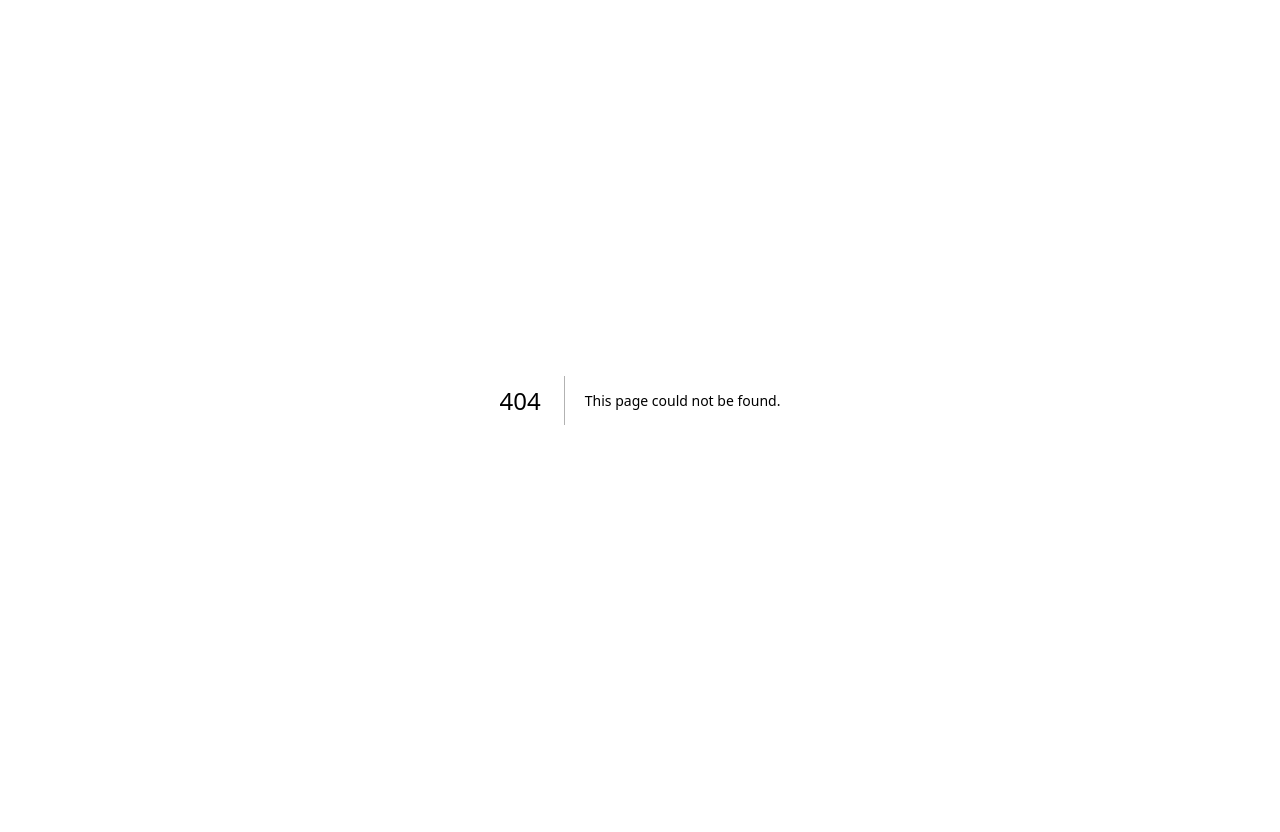
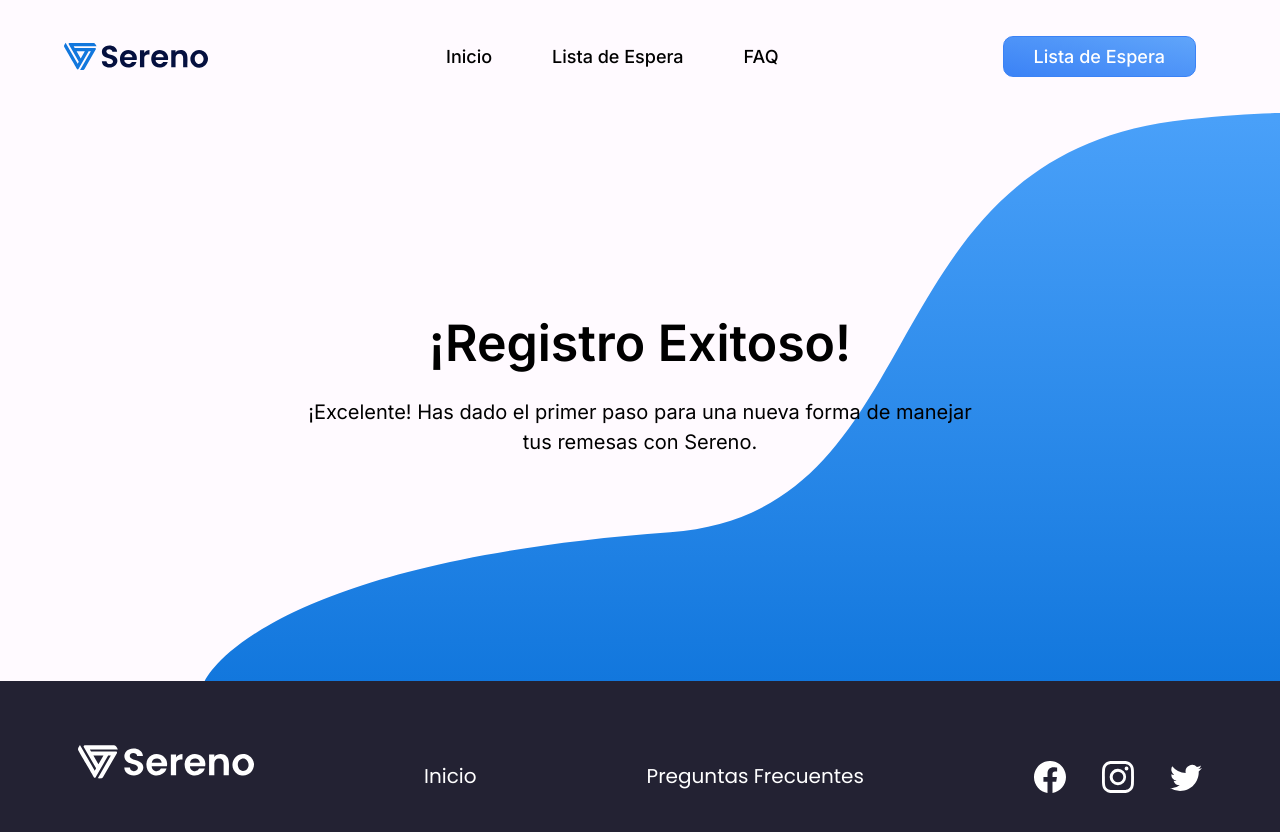
Before and after one commit to MansuttiD/sereno-web, a Next.js app: page /register/success in a window 1280 px wide. Before the commit this address had no page. Shown: the top 832 px of the page. Before the commit the page ends 800 px from the top, so only its background shows below. Built offline with nearby package versions, Linux system fonts and the light colour scheme.

Commit message:
ci: thanks page reload

```diff
--- a/src/app/layout.tsx
+++ b/src/app/layout.tsx
@@ -1,5 +1,6 @@
 import type { Metadata } from 'next';
 import { Inter } from 'next/font/google';
+import HeaderPrincipal from '../components/shared/HeaderPrincipal';
 import './globals.css';
 
 const inter = Inter({ subsets: ['latin'] });
@@ -19,7 +20,10 @@ export default function RootLayout({
       <head>
         <script async defer src="/fb-pixel.js" />
       </head>
-      <body className={inter.className}>{children}</body>
+      <body className={inter.className}>
+      <HeaderPrincipal  />
+        {children}
+        </body>
     </html>
   );
 }
--- a/src/app/page.tsx
+++ b/src/app/page.tsx
@@ -2,14 +2,13 @@ import BoxFaqs from '../components/home/BoxFaqs';
 import Jointelegram from '../components/home/JoinTelegram';
 import PrincipalSection from '../components/home/PrincipalSection';
 import FooterPrincipal from '../components/shared/FooterPrincipal';
-import HeaderPrincipal from '../components/shared/HeaderPrincipal';
+
 
 export default function Home() {
   return (
     <>
       <div className="bg-general_backgound">
         <div>
-          <HeaderPrincipal/>
           <PrincipalSection/>
           <BoxFaqs/>
           <Jointelegram/>
--- a/src/app/register/page.tsx
+++ b/src/app/register/page.tsx
@@ -1,7 +1,7 @@
 'use client';
 import FooterPrincipal from '@/src/components/shared/FooterPrincipal';
-import HeaderPrincipal from '@/src/components/shared/HeaderPrincipal';
 import axios from 'axios';
+import { useRouter } from 'next/navigation';
 import { useState } from 'react';
 import { useForm } from 'react-hook-form';
 import Swal from 'sweetalert2';
@@ -51,16 +51,16 @@ export default function Registersereno() {
   }
 `;
 
-Swal.fire({
-  title: 'Cargando',
+    Swal.fire({
+      title: 'Cargando',
       text: 'Por favor espera...',
       icon: 'info',
       allowOutsideClick: false, // Evita que el usuario cierre el cuadro de alerta haciendo clic fuera de él
       showCancelButton: false, // Puedes cambiar esto según tus necesidades
       showConfirmButton: false, // Puedes cambiar esto según tus necesidades
-})
+    });
 
-axios
+    axios
       .post(
         url,
         {
@@ -74,12 +74,17 @@ axios
         }
       )
       .then((res) => {
-        Swal.close();
+
 
         if (res.data.errors) {
           const message = res.data.errors[0].message;
           throw new Error(message);
         }
+
+
+
+        router.push("./register/success")
+        Swal.close();
 
         setSuccessfulRegistration(true);
         reset(defaultValues);
@@ -92,18 +97,19 @@ axios
           confirmButtonText: 'Cool',
         });
       });
-    };
+  };
+
+  const router = useRouter()
 
   return (
+
+
+
     <>
-      <HeaderPrincipal />
-      <div
-        className="flex justify-center bg-no-repeat bg-contain bg-general_backgound bg-right-bottom sm:bg-wavedownload"
-      >
+
+      <div className="flex justify-center bg-no-repeat bg-contain bg-general_backgound bg-right-bottom sm:bg-wavedownload">
         <section
-          className={`${
-            successfulRegistration ? 'hidden' : 'flex'
-          }  flex-col items-center py-14  md:flex-row md:gap-[6rem] lg:py-6`}
+          className="flex flex-col items-center py-14  md:flex-row md:gap-[6rem] lg:py-6"
         >
           <div className="md:mb-[150px] p-3">
             <header className="mb-6">
@@ -138,9 +144,11 @@ axios
                   />
                   {errors.email && <span>Este campo es requerido</span>}
 
-
-                  <select className="h-[56px] border-[2px] border-solid border-[#9e9e9ec3] rounded-[10px] p-4 outline-none text-[#000]" {...register('country', { required: true })}>
-                  <option value="select">Selecciona el País</option>
+                  <select
+                    className="h-[56px] border-[2px] border-solid border-[#9e9e9ec3] rounded-[10px] p-4 outline-none text-[#000]"
+                    {...register('country', { required: true })}
+                  >
+                    <option value="select">Selecciona el País</option>
                     <option value="AR">Argentina</option>
                     <option value="BZ">Belice</option>
                     <option value="BO">Bolivia</option>
@@ -173,11 +181,9 @@ axios
                 <div>
                   <textarea
                     {...register('message', { required: true })}
-
                     placeholder="¿Qué te gustaría lograr utilizando Sereno? (Ej. Cargar con un método de pago en particular, envío de remesas, inversiones)"
                     className="h-[140px] border-[2px] border-solid border-[#9e9e9ec3] rounded-[10px] p-4 outline-none w-full"
                   />
-
                 </div>
                 {errors.message && <span>Este campo es requerido</span>}
 
@@ -196,16 +202,6 @@ axios
             />
           </div>
         </section>
-        <section className={`px-6 ${successfulRegistration ? '' : 'hidden'}`}>
-          <div className="flex flex-col justify-center align-middle text-center mb-6 min-h-[67vh] max-w-md md:mb-8 md:max-w-2xl">
-            <h2 className="text-2xl mb-4 font-semibold md:text-4xl md:text-xxl">
-              ¡Registro Exitoso!
-            </h2>
-            <p className="from-blue-700 text-base md:text-md">
-            ¡Excelente! Has dado el primer paso para una nueva forma de manejar tus remesas con Sereno.
-            </p>
-          </div>
-        </section>
       </div>
       <FooterPrincipal />
     </>
--- /dev/null
+++ b/src/app/register/success/page.tsx
@@ -0,0 +1,30 @@
+'use client';
+
+import FooterPrincipal from '@/src/components/shared/FooterPrincipal';
+
+
+
+export default function Success() {
+
+
+
+  return (
+    <>
+
+      <div className="flex justify-center bg-no-repeat bg-contain bg-general_backgound bg-right-bottom sm:bg-wavedownload">
+        <section className="px-6">
+          <div className="flex flex-col justify-center align-middle text-center mb-6 min-h-[67vh] max-w-md md:mb-8 md:max-w-2xl">
+            <h2 className="text-2xl mb-4 font-semibold md:text-4xl md:text-xxl">
+              ¡Registro Exitoso!
+            </h2>
+            <p className="from-blue-700 text-base md:text-md">
+              ¡Excelente! Has dado el primer paso para una nueva forma de
+              manejar tus remesas con Sereno.
+            </p>
+          </div>
+        </section>
+      </div>
+      <FooterPrincipal />
+    </>
+  );
+}
--- a/src/components/shared/HeaderPrincipal.tsx
+++ b/src/components/shared/HeaderPrincipal.tsx
@@ -1,5 +1,6 @@
 'use client';
 
+import Image from 'next/image';
 import Link from 'next/link';
 import { useState } from 'react';
 
@@ -16,7 +17,7 @@ export default function HeaderPrincipal() {
       <div className="flex justify-between overflow-x-hidden max-w-xs mx-auto sm:max-w-xl md:max-w-6xl ">
         <div className="w-36">
           <Link href="/">
-          <img src="./assets/img/header/logo.svg" alt="Logo" className="w-full h-full" />
+          <Image width={300} height={200} src="/assets/img/header/logo.svg" alt="Logo" className="w-full h-full" />
           </Link>
         </div>
         <nav
@@ -48,7 +49,7 @@ export default function HeaderPrincipal() {
           </div>
         </nav>
         <div onClick={handleMenuActive} className="md:hidden">
-          <img src="/assets/img/header/burger.svg" alt="" />
+          <img src="/assets/img/header/burger.svg" alt="burger" />
         </div>
       </div>
     </header>
```
